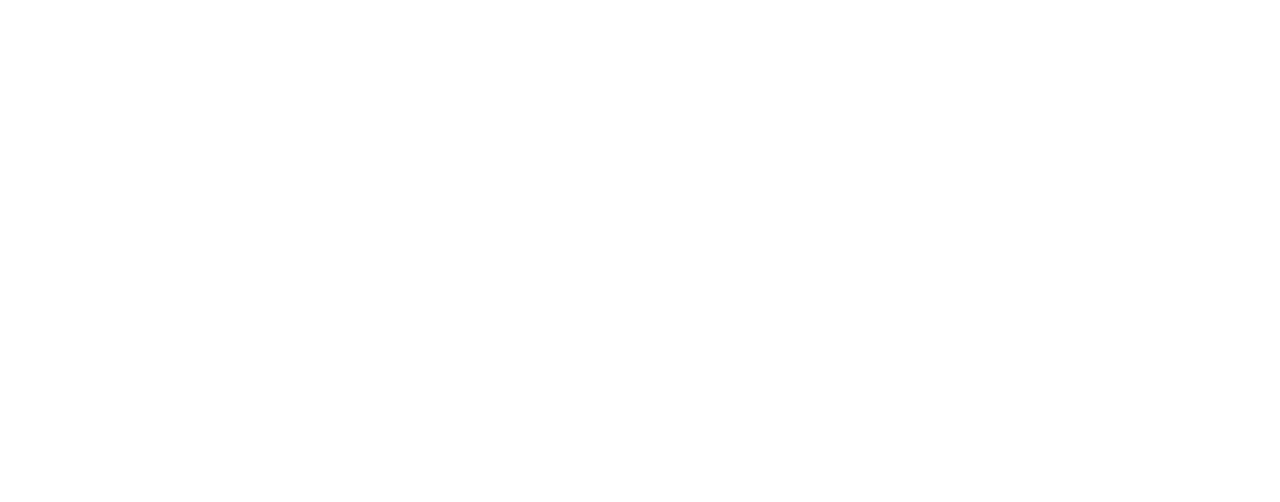
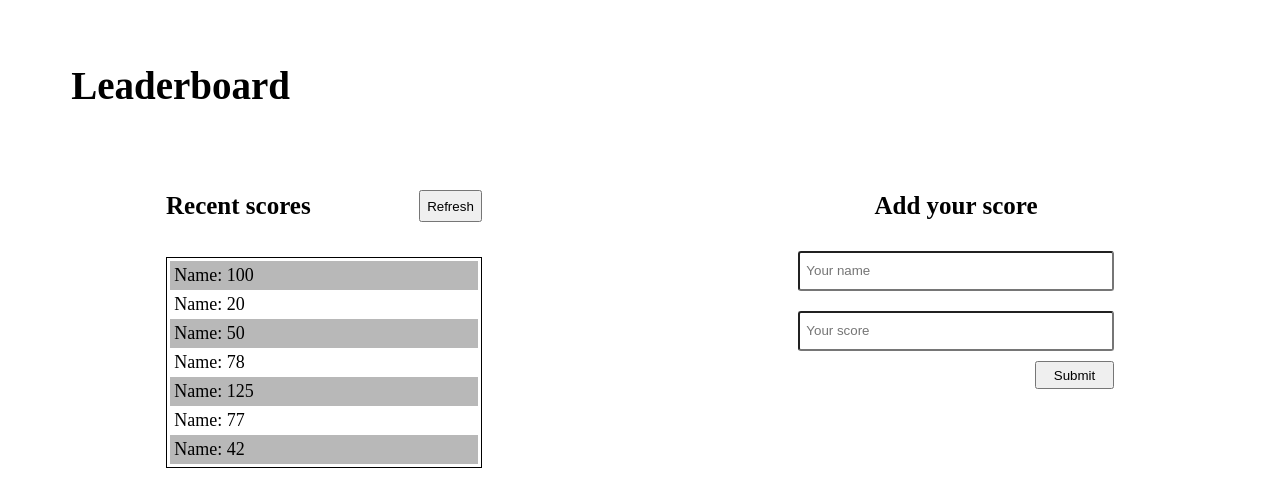
Before and after one commit to PabloEGonz/Leaderboard, a website built with webpack: page dist/index.html in a window 1280 px wide. Built offline with nearby package versions, Linux system fonts and the light colour scheme.

Commit message:
Webpack update

```diff
--- a/dist/index.html
+++ b/dist/index.html
@@ -1,12 +1,37 @@
 <!DOCTYPE html>
 <html lang="en">
-<head>
-    <meta charset="UTF-8">
-    <meta http-equiv="X-UA-Compatible" content="IE=edge">
-    <meta name="viewport" content="width=device-width, initial-scale=1.0">
+  <head>
+    <meta charset="UTF-8" />
+    <meta http-equiv="X-UA-Compatible" content="IE=edge" />
+    <meta name="viewport" content="width=device-width, initial-scale=1.0" />
     <title>Leaderboard</title>
-<script defer src="runtime.bundle.js"></script><script defer src="main.bundle.js"></script></head>
-<body>
-    <script src="index.js"></script>
-</body>
+  <script defer src="runtime.bundle.js"></script><script defer src="main.bundle.js"></script></head>
+  <body>
+    <main>
+      <h1>Leaderboard</h1>
+      <div class="container main">
+        <section class="container leaderboard-table col">
+          <div class="container recent">
+            <h2>Recent scores</h2>
+            <button id="refresh" type="button">Refresh</button>
+          </div>
+          <ul class="container col" id="list-container">
+            <li>Name: 100</li>
+            <li>Name: 20</li>
+            <li>Name: 50</li>
+            <li>Name: 78</li>
+            <li>Name: 125</li>
+            <li>Name: 77</li>
+            <li>Name: 42</li>
+          </ul>
+        </section>
+        <form action="" class="form container col">
+          <h2>Add your score</h2>
+          <input type="text" placeholder="Your name" />
+          <input type="text" placeholder="Your score" />
+          <button id="submit" type="submit">Submit</button>
+        </form>
+      </div>
+    </main>
+  </body>
 </html>
```
Also changed, not shown: dist/main.bundle.js (+1 -1 lines).
